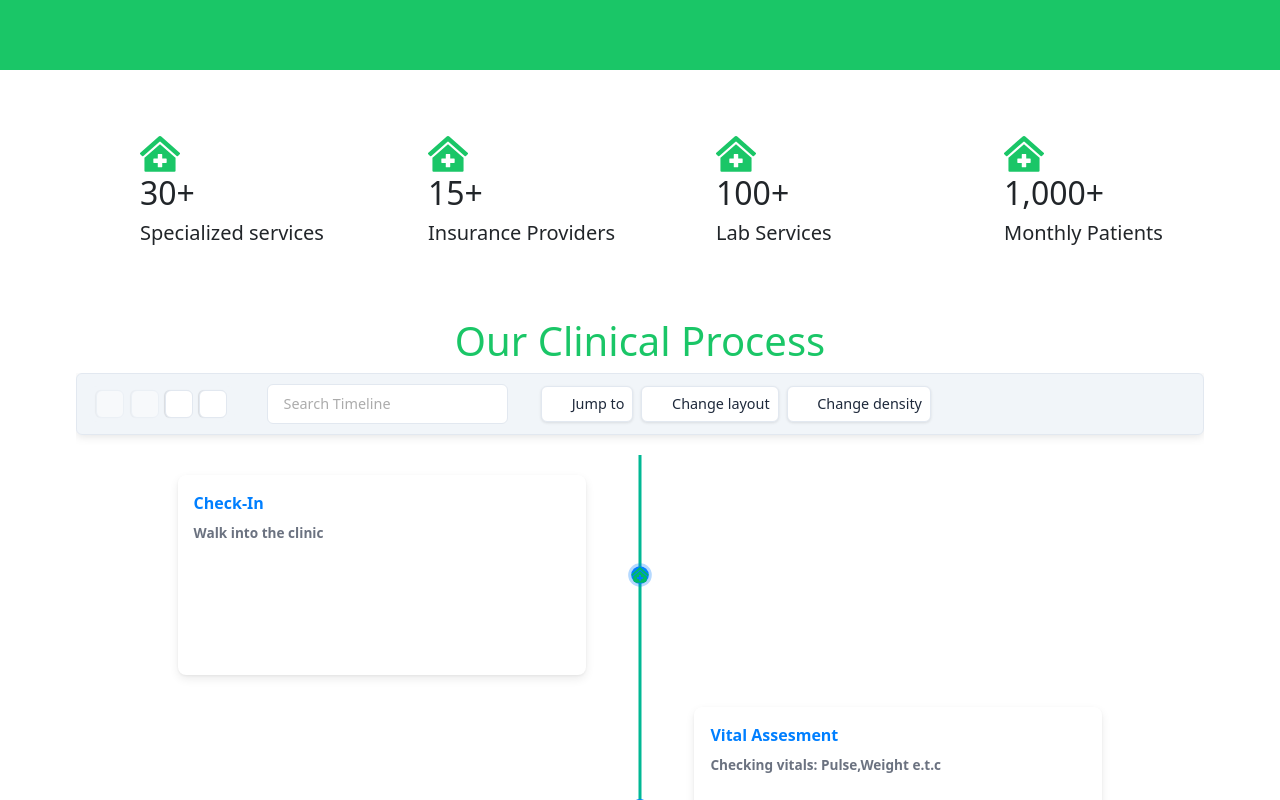
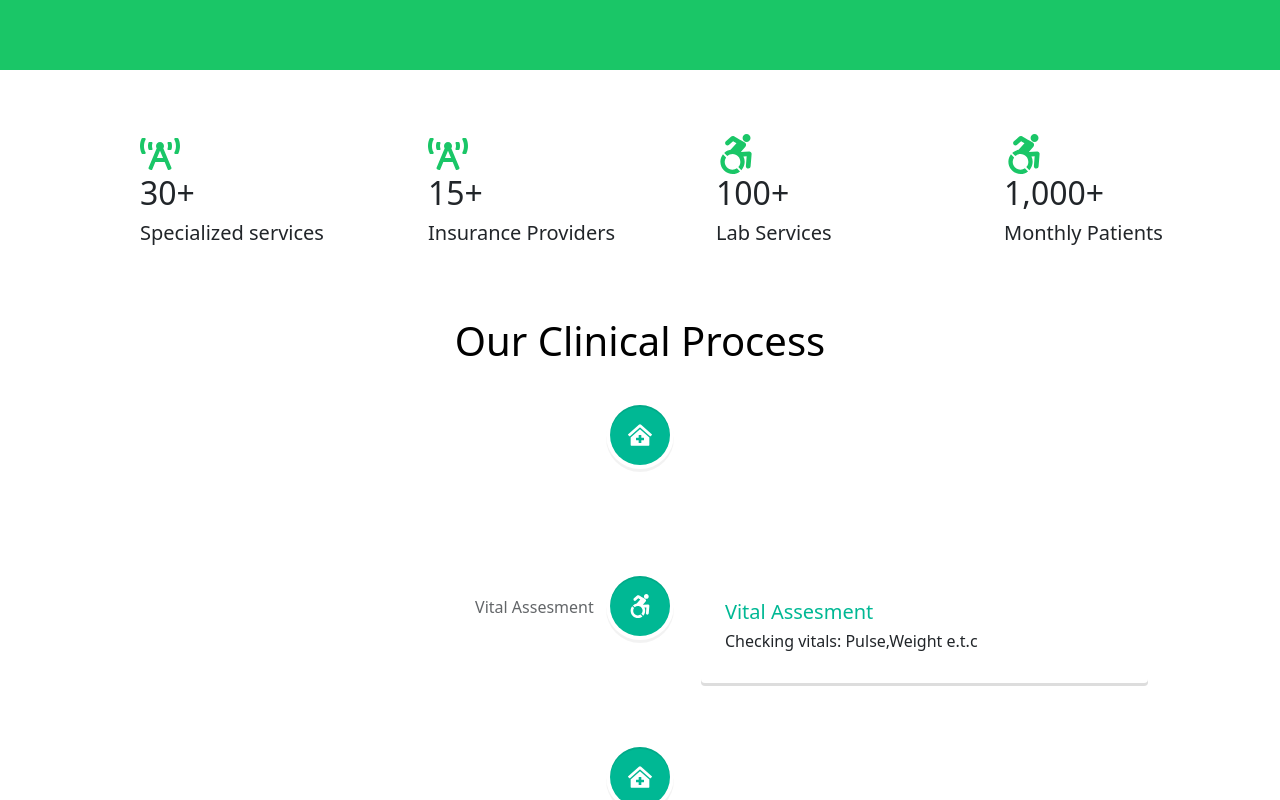
Before and after one commit to Marcelkibor/Cedar-Clinic, a React (Vite) app: page /about-us in a window 1280 px wide. Shown: the part 1460-2260 px from the top of the page. Built offline with nearby package versions, Linux system fonts and the light colour scheme.

Commit message:
vertical timeline to replace react-chrono

```diff
--- a/src/components/AboutUs.tsx
+++ b/src/components/AboutUs.tsx
@@ -1,15 +1,18 @@
 import Navigation from './Layouts/NavigationBar';
-import { whyChoose,whyChooseIcons,clinicalProcess, clinicalNumbers,processIcons, numberIcons } from './DataFiles/ClinicalProcess';
+import { whyChoose,whyChooseIcons,clinicalProcess, clinicalNumbers,processIcons } from './DataFiles/ClinicalProcess';
 import ServicesHeader from './Services/ServicesHeader';
 import Pic from '../assets/doc.png';
 import { Row,Col } from 'react-bootstrap';
-import {motion, useAnimation} from 'framer-motion'
+import {color, motion, useAnimation} from 'framer-motion'
 import Footer from './Layouts/Footer';
 import CountUp from 'react-countup'
-import { Chrono } from 'react-chrono'
 import React, { useEffect, useState } from 'react';
 import {fadeLeft, popUp } from './Effects/AnimationsPack';
-const AboutUs = () => {
+import { VerticalTimeline, VerticalTimelineElement }  from 'react-vertical-timeline-component';
+import 'react-vertical-timeline-component/style.min.css';
+import Timeline from './Timeline';
+
+const AboutUs=() => {
   const mVV = useAnimation();
   const counterAnim  =useAnimation();
   const [count,setCount] = useState(false)
@@ -21,6 +24,7 @@ const AboutUs = () => {
     "icons",
     "counter"
   ])
+
   const isInViewport = (element: HTMLElement | null, threshold = 0) => {
     if (!element) return false;
     const rect = element.getBoundingClientRect();
@@ -176,7 +180,7 @@ With state-of-the-art facilities and the latest medical advancements, Cedar Clin
     <Row className='counter-row'>
     {count && clinicalNumbers.map((item:any)=>(
       <Col className='counter-col'key={item.id}>
-        {React.createElement(numberIcons[item.id],{style:{color:'#00c056e5', width:'40px',height:'40px'}})}
+        {React.createElement(whyChooseIcons[item.id],{style:{color:'#00c056e5', width:'40px',height:'40px'}})}
         <h2><CountUp start={0} end={item.number} delay={1}/>+</h2>
         <h5>{item.title}</h5>
       </Col>
@@ -185,22 +189,12 @@ With state-of-the-art facilities and the latest medical advancements, Cedar Clin
     </motion.div>
   </section>
 
-<div style ={{textAlign:'center', paddingTop:'5%',color:'#00c056e5'}}>
+<div style ={{textAlign:'center', paddingTop:'5%',color:'black'}}>
 <h1>Our Clinical Process</h1>
 </div>
 <Row style={{paddingBottom:'10%',backgroundColor:'white',marginLeft:'5%',marginRight:'5%'}}>
   <Col>
-  <Chrono
-  theme={customTheme}
-  items={clinicalProcess}
-  hideControls={true}
-  mode="VERTICAL_ALTERNATING">
-        {clinicalProcess.map((process) => (
-      <div className='chrono-icons' style={{width:'200px',height:'200px'}}>
-        {React.createElement(numberIcons[process.id],{style:{color:'#00c056e5', width:'40px',height:'40px'}})}
-      </div>
-        ))}
-      </Chrono>
+<Timeline/>
     </Col>
 </Row>
 <Footer/>
--- a/src/components/DataFiles/ClinicalProcess.ts
+++ b/src/components/DataFiles/ClinicalProcess.ts
@@ -49,11 +49,6 @@ const whyChooseIcons:{[key:number]:IconType} = {
     3:FaAccessibleIcon,
     4:FaAccessibleIcon
 };
-const numberIcons:{[key:number]:IconType} = {
-    1:FaClinicMedical,
-    2:FaClinicMedical,
-    3:FaClinicMedical,
-    4:FaClinicMedical,
-};
 
-export {clinicalProcess,processIcons,whyChoose,whyChooseIcons,clinicalNumbers, numberIcons}
+
+export {clinicalProcess,processIcons,whyChoose,whyChooseIcons,clinicalNumbers}
--- /dev/null
+++ b/src/components/Timeline.tsx
@@ -0,0 +1,42 @@
+import React from 'react';
+import {
+  VerticalTimeline,
+  VerticalTimelineElement,
+} from 'react-vertical-timeline-component';
+import 'react-vertical-timeline-component/style.min.css';
+import { FaClinicMedical,FaAccessibleIcon } from 'react-icons/fa';
+import { clinicalProcess } from './DataFiles/ClinicalProcess';
+clinicalProcess
+
+
+interface NumberIcons {
+  [key: number]: React.ReactElement;
+}
+
+const numberIcons: NumberIcons = {
+  1: <FaClinicMedical />,
+  2: <FaAccessibleIcon />,
+  3: <FaClinicMedical />,
+  4: <FaClinicMedical />,
+  5: <FaClinicMedical />,
+};
+
+const Timeline: React.FC = () => {
+  return (
+    <VerticalTimeline>
+      {clinicalProcess.map((item) => (
+        <VerticalTimelineElement
+          key={item.id}
+          date={item.cardTitle}
+          iconStyle={{ background: '#00b894', color: '#fff' }}
+          icon={numberIcons[item.id]}
+        >
+          <h5 style={{color:'#00b894'}}>{item.cardTitle}</h5>
+          <h6>{item.cardSubtitle}</h6>
+        </VerticalTimelineElement>
+      ))}
+    </VerticalTimeline>
+  );
+};
+
+export default Timeline;
```
